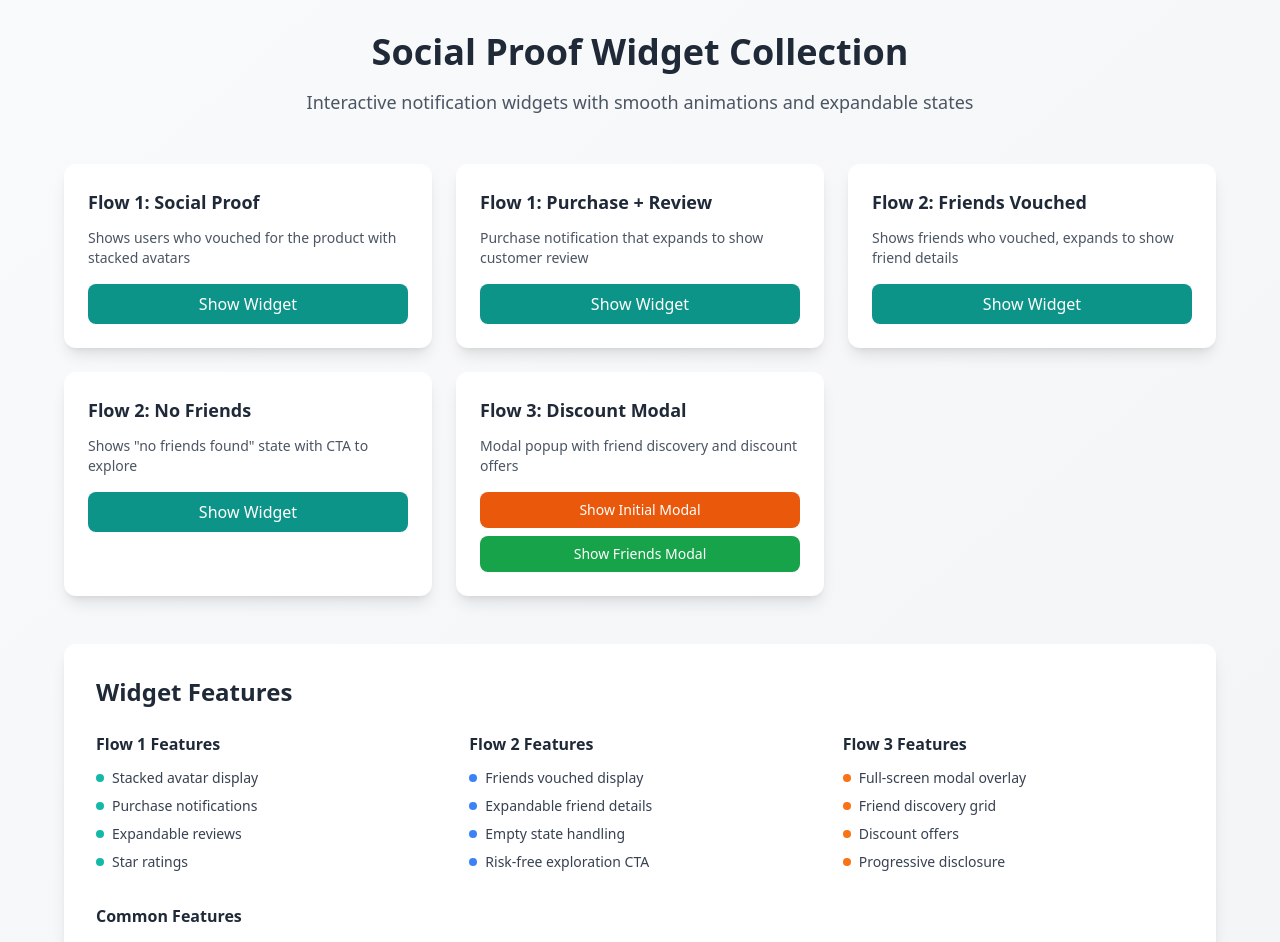
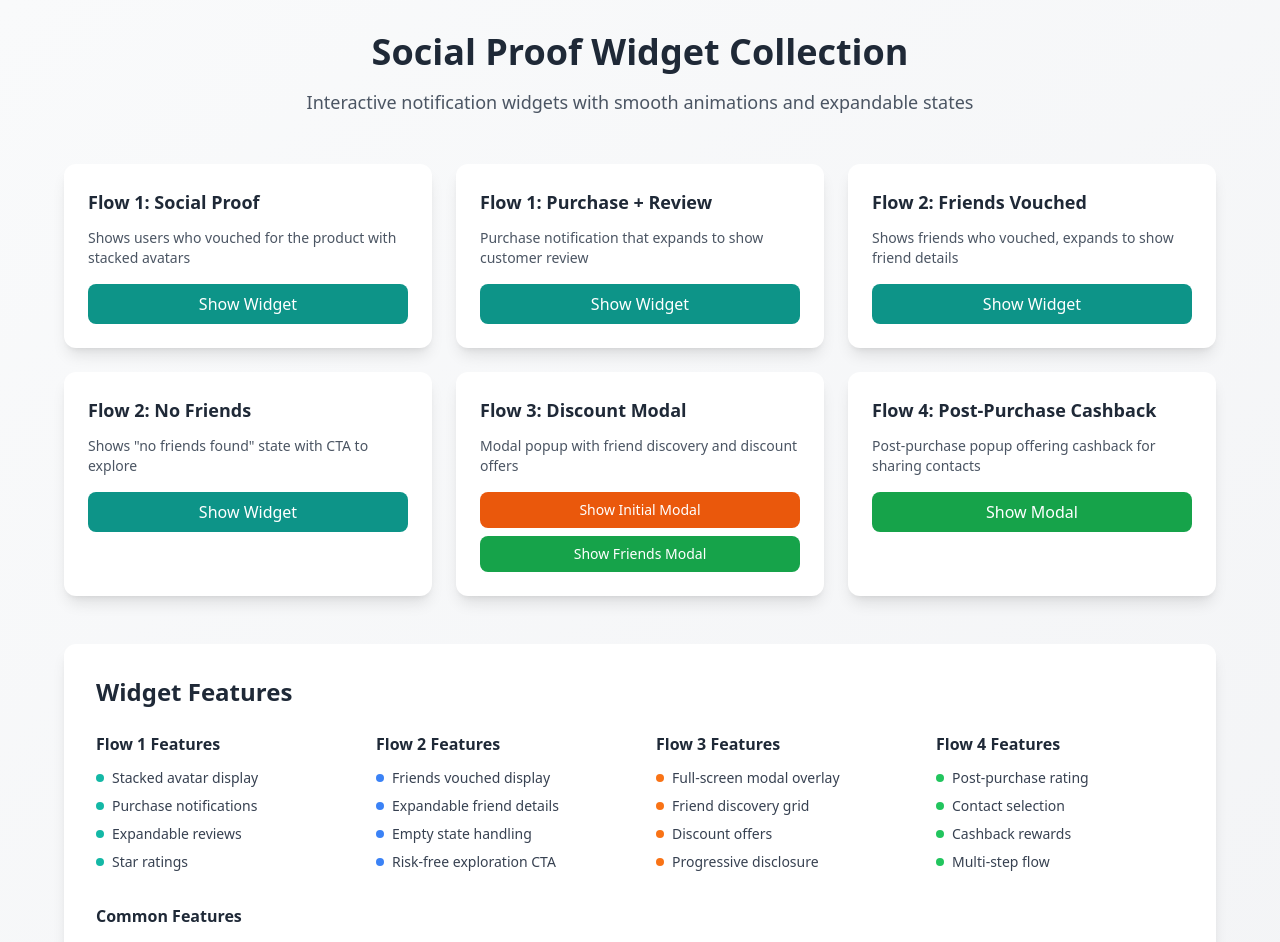
Before and after one commit to PizzaBoiPrateek/widgetdesign, a React (Vite) app: page / in a window 1280 px wide. Shown: the top 942 px of the page. Built offline with nearby package versions, Linux system fonts and the light colour scheme.

Commit message:
Updated App.tsx

```diff
--- a/src/App.tsx
+++ b/src/App.tsx
@@ -1,12 +1,12 @@
 import React from 'react';
 import { WidgetShowcase } from './components/WidgetShowcase';
-// import { Flow3Demo } from './components/Flow3Demo';
+// import { Flow4Demo } from './components/Flow4Demo';
 
 function App() {
   return (
     <div className="min-h-screen">
       <WidgetShowcase />
-      {/* <Flow3Demo /> */}
+      {/* <Flow4Demo /> */}
     </div>
   );
 }
--- a/src/components/WidgetShowcase.tsx
+++ b/src/components/WidgetShowcase.tsx
@@ -3,6 +3,7 @@ import { SocialProofWidget } from './SocialProofWidget';
 import { PurchaseNotification } from './PurchaseNotification';
 import { FriendsVouchedWidget } from './FriendsVouchedWidget';
 import { DiscountModal } from './DiscountModal';
+import { CashbackModal } from './CashbackModal';
 
 const sampleUsers = [
   {
@@ -78,6 +79,14 @@ const sampleReview = {
 };
 
 const sampleProductImage = "https://images.pexels.com/photos/267350/pexels-photo-267350.jpeg?auto=compress&cs=tinysrgb&w=200&h=200&dpr=1";
+
+interface Contact {
+  id: string;
+  name: string;
+  phone: string;
+  selected: boolean;
+}
+
 export const WidgetShowcase: React.FC = () => {
   const [activeWidgets, setActiveWidgets] = useState<{
     socialProof: boolean;
@@ -86,13 +95,15 @@ export const WidgetShowcase: React.FC = () => {
     friendsVouchedEmpty: boolean;
     discountModal: boolean;
     discountModalWithFriends: boolean;
+    cashbackModal: boolean;
   }>({
     socialProof: false,
     purchaseNotification: false,
     friendsVouched: false,
     friendsVouchedEmpty: false,
     discountModal: false,
-    discountModalWithFriends: false
+    discountModalWithFriends: false,
+    cashbackModal: false
   });
 
   const [modalState, setModalState] = useState<{
@@ -145,6 +156,14 @@ export const WidgetShowcase: React.FC = () => {
 
   const handleCouponSuccess = () => {
     console.log('Coupon successfully claimed!');
+  };
+
+  const handleShareContacts = (contacts: Contact[]) => {
+    console.log('Shared contacts:', contacts);
+  };
+
+  const handleSkipCashback = () => {
+    console.log('User skipped cashback offer');
   };
 
   return (
@@ -264,13 +283,33 @@ export const WidgetShowcase: React.FC = () => {
               </button>
             </div>
           </div>
+
+          {/* Flow 4: Cashback Modal */}
+          <div className="bg-white rounded-xl shadow-lg p-6">
+            <h3 className="text-lg font-semibold text-gray-800 mb-3">
+              Flow 4: Post-Purchase Cashback
+            </h3>
+            <p className="text-sm text-gray-600 mb-4">
+              Post-purchase popup offering cashback for sharing contacts
+            </p>
+            <button
+              onClick={() => toggleWidget('cashbackModal')}
+              className={`w-full py-2 px-4 rounded-lg font-medium transition-colors duration-200 ${
+                activeWidgets.cashbackModal
+                  ? 'bg-red-500 hover:bg-red-600 text-white'
+                  : 'bg-green-600 hover:bg-green-700 text-white'
+              }`}
+            >
+              {activeWidgets.cashbackModal ? 'Hide Modal' : 'Show Modal'}
+            </button>
+          </div>
         </div>
 
         {/* Features Overview */}
         <div className="bg-white rounded-xl shadow-lg p-8">
           <h2 className="text-2xl font-semibold text-gray-800 mb-6">Widget Features</h2>
 
-          <div className="grid md:grid-cols-3 gap-8">
+          <div className="grid md:grid-cols-2 lg:grid-cols-4 gap-8">
             <div>
               <h3 className="font-semibold text-gray-800 mb-3">Flow 1 Features</h3>
               <div className="space-y-2">
@@ -333,6 +372,28 @@ export const WidgetShowcase: React.FC = () => {
                 <div className="flex items-center space-x-2">
                   <div className="w-2 h-2 bg-orange-500 rounded-full"></div>
                   <span className="text-sm text-gray-700">Progressive disclosure</span>
+                </div>
+              </div>
+            </div>
+
+            <div>
+              <h3 className="font-semibold text-gray-800 mb-3">Flow 4 Features</h3>
+              <div className="space-y-2">
+                <div className="flex items-center space-x-2">
+                  <div className="w-2 h-2 bg-green-500 rounded-full"></div>
+                  <span className="text-sm text-gray-700">Post-purchase rating</span>
+                </div>
+                <div className="flex items-center space-x-2">
+                  <div className="w-2 h-2 bg-green-500 rounded-full"></div>
+                  <span className="text-sm text-gray-700">Contact selection</span>
+                </div>
+                <div className="flex items-center space-x-2">
+                  <div className="w-2 h-2 bg-green-500 rounded-full"></div>
+                  <span className="text-sm text-gray-700">Cashback rewards</span>
+                </div>
+                <div className="flex items-center space-x-2">
+                  <div className="w-2 h-2 bg-green-500 rounded-full"></div>
+                  <span className="text-sm text-gray-700">Multi-step flow</span>
                 </div>
               </div>
             </div>
@@ -419,6 +480,19 @@ export const WidgetShowcase: React.FC = () => {
         description="See which of your friends have already shopped at Sleepy Owl and unlock your exclusive 20% discount."
         companyName="Sleepy Owl"
       />
+
+      {/* Flow 4: Cashback Modal */}
+      {activeWidgets.cashbackModal && (
+        <CashbackModal
+          isOpen={activeWidgets.cashbackModal}
+          onClose={() => closeWidget('cashbackModal')}
+          onShareContacts={handleShareContacts}
+          onSkip={handleSkipCashback}
+          productName="Premium Plan"
+          cashbackAmount="₹200"
+          requiredContacts={10}
+        />
+      )}
     </div>
   );
 };
```
